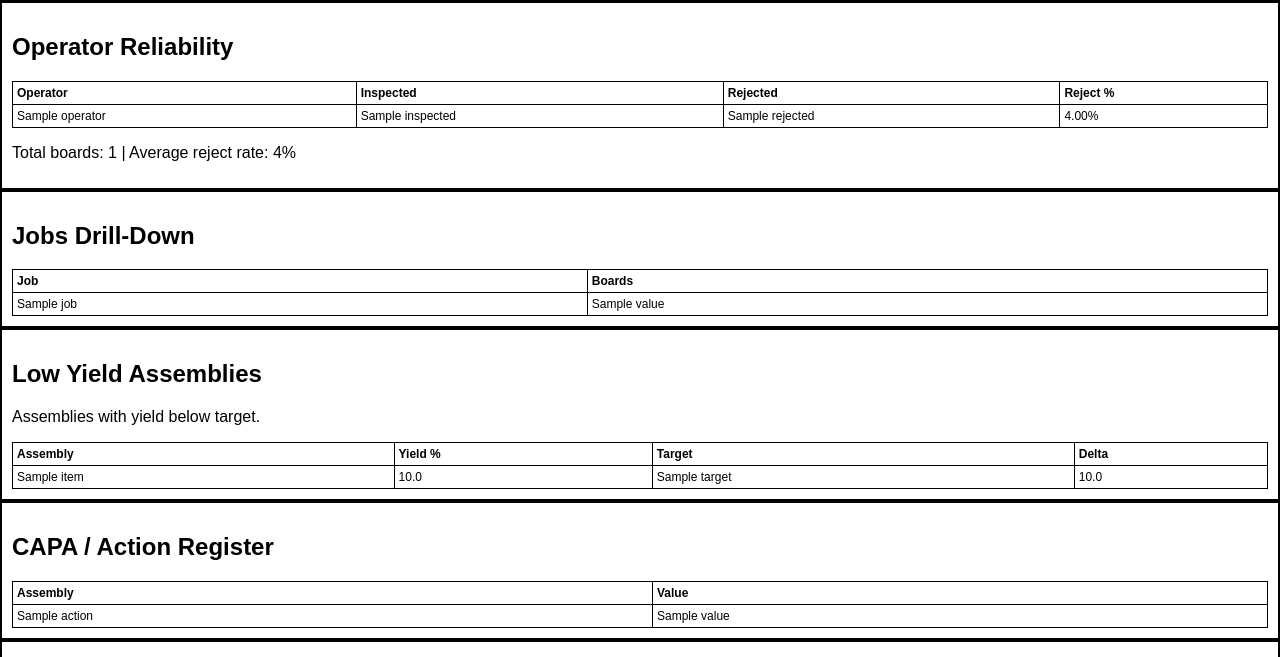
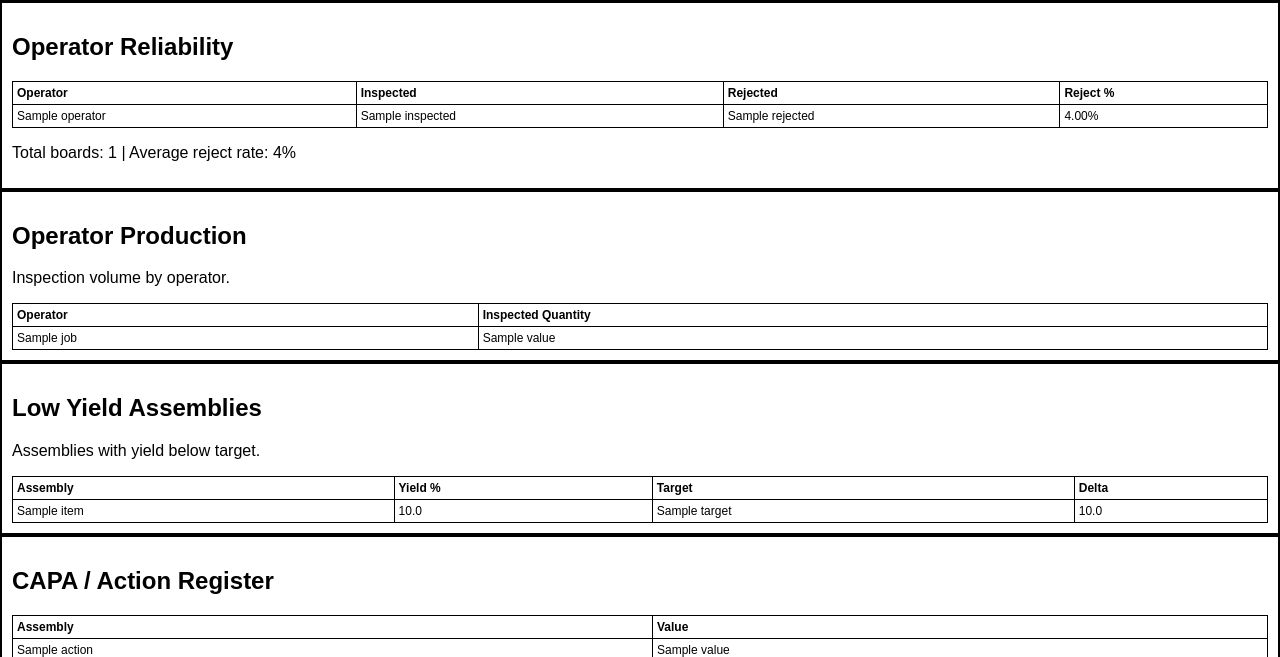
Before and after one commit to ThomasSchwartz18/MOATAppSpectra, a Flask app: template templates/report/index.html in a window 1280 px wide. Shown: the part 5843-6500 px from the top of the page. Run offline with Flask 3, Linux system fonts and the light colour scheme; the template is opened without the code that fills it: most values are stand-ins (such as "Sample title", 1, 10 or a date in 2020); grey boxes marked "Sample" are stand-in pictures.

Commit message:
Rename jobs drilldown to operator production

```diff
--- a/templates/report/index.html
+++ b/templates/report/index.html
@@ -18,7 +18,7 @@
     {% include 'report/fc_ng_ratio.html' %}
     {% include 'report/defect_intelligence.html' %}
     {% include 'report/operator_reliability.html' %}
-    {% include 'report/jobs_drilldown.html' %}
+    {% include 'report/operator_production.html' %}
     {% include 'report/low_yield_assemblies.html' %}
     {% include 'report/capa_action_register.html' %}
     {% include 'report/appendix.html' %}
--- a/templates/report/jobs_drilldown.html
+++ b/templates/report/operator_production.html
@@ -1,7 +1,8 @@
 <section class="report-section section-card avoid-break">
-    <h2>Jobs Drill-Down</h2>
+    <h2>Operator Production</h2>
+    <p class="section-desc">Inspection volume by operator.</p>
     <table class="data-table">
-        <thead><tr><th>Job</th><th>Boards</th></tr></thead>
+        <thead><tr><th>Operator</th><th>Inspected Quantity</th></tr></thead>
         <tbody>
         {% for job in jobs %}
             <tr><td>{{ job.label }}</td><td>{{ job.value }}</td></tr>
```
